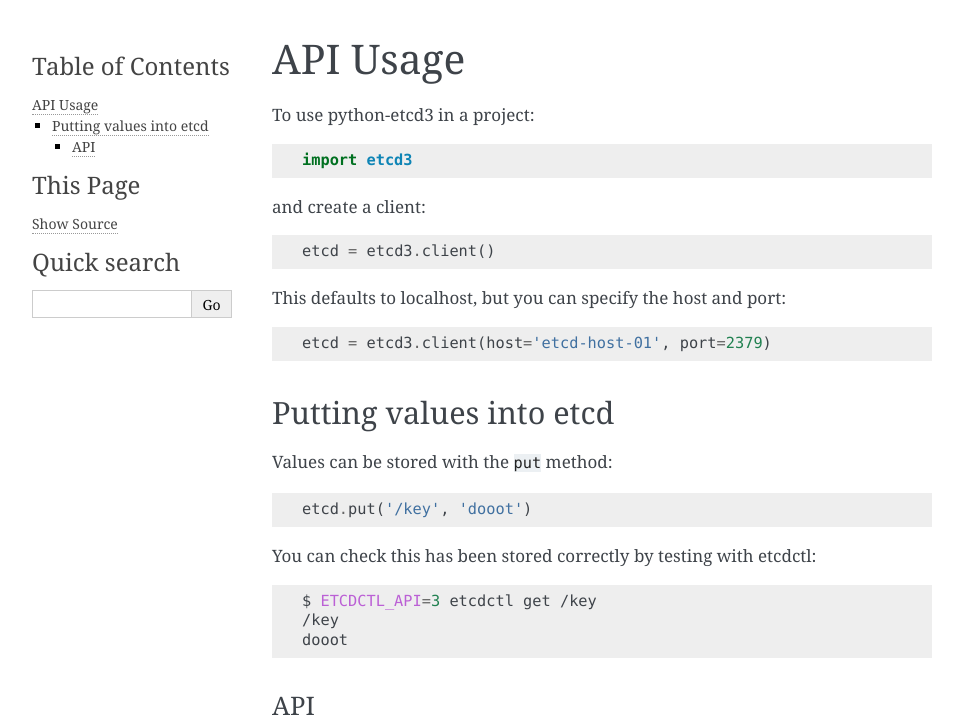
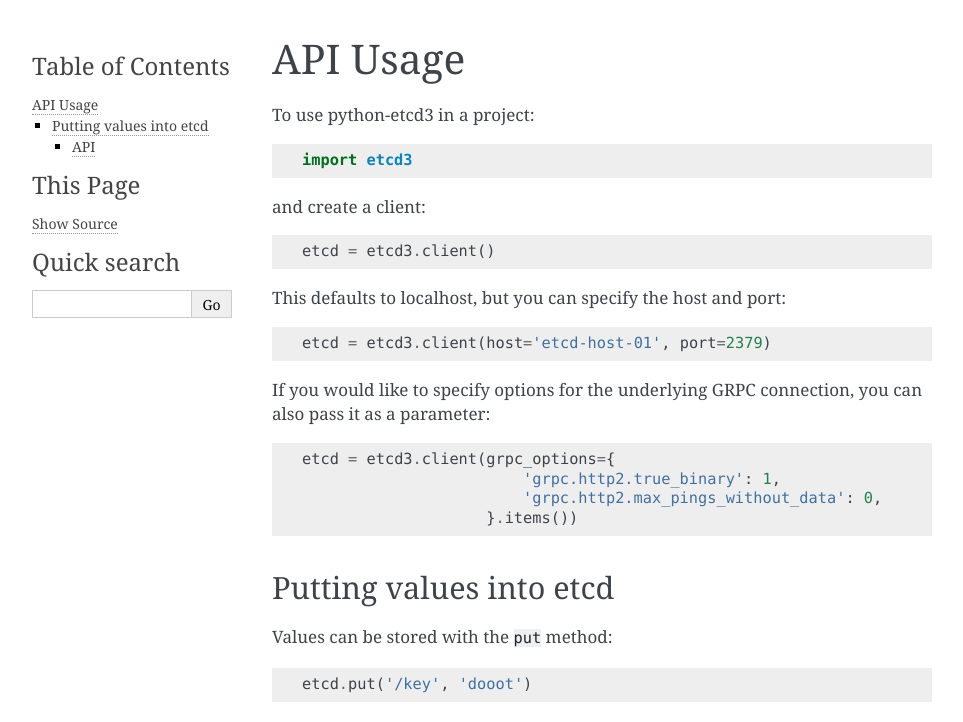
Before and after one commit to kragniz/python-etcd3, a Sphinx documentation site: the page built from docs/usage.rst, in a window 1280 px wide. Shown: the top 722 px of the page, without its empty margins (148-1111 px from the left). Built offline with Sphinx 7.4.7, drawn with Linux system fonts in a browser that asks for light colours.

Commit message:
added usage example for the GRPC options

```diff
--- a/docs/usage.rst
+++ b/docs/usage.rst
@@ -19,6 +19,15 @@ This defaults to localhost, but you can specify the host and port:
 .. code-block:: python
 
     etcd = etcd3.client(host='etcd-host-01', port=2379)
+
+If you would like to specify options for the underlying GRPC connection, you can also pass it as a parameter:
+
+.. code-block:: python
+
+    etcd = etcd3.client(grpc_options={
+                            'grpc.http2.true_binary': 1,
+                            'grpc.http2.max_pings_without_data': 0,
+                        }.items())
 
 Putting values into etcd
 ------------------------
```
